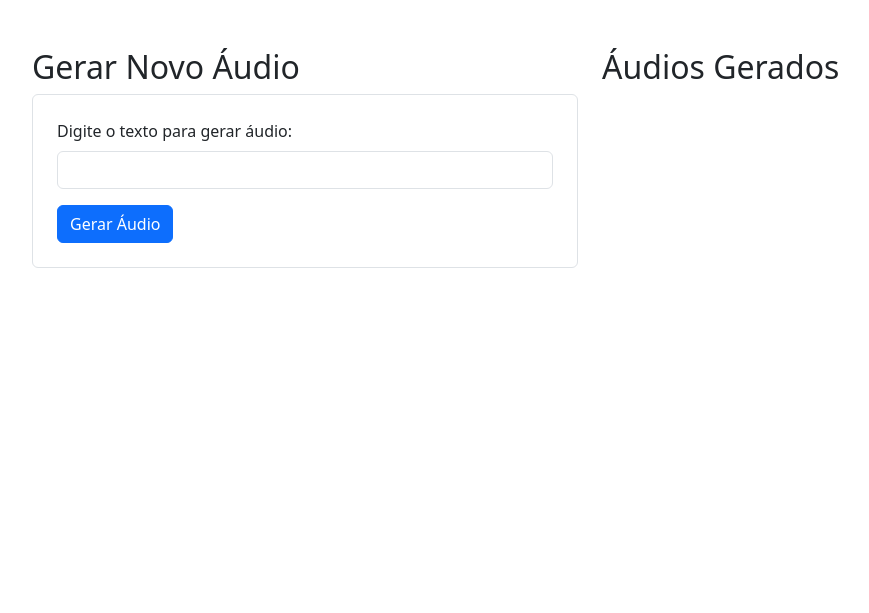
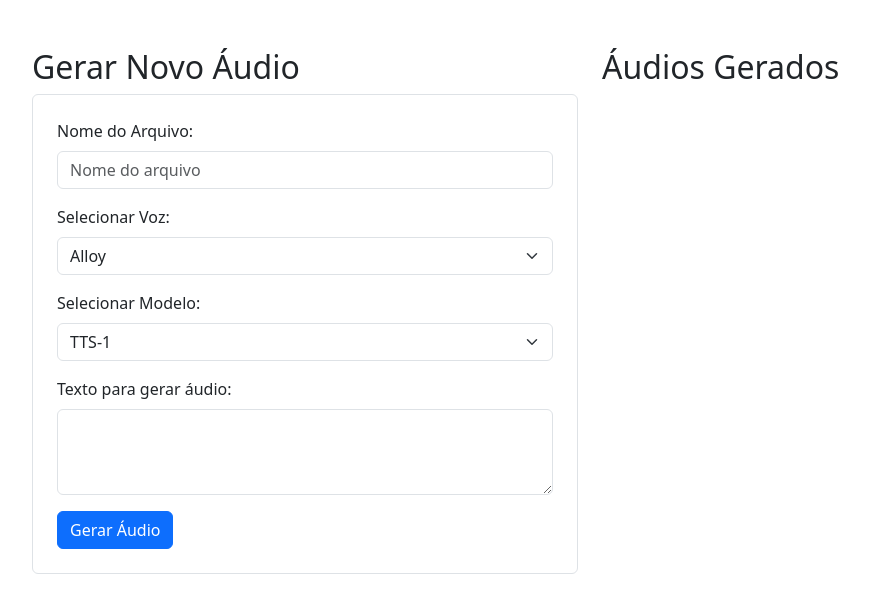
Before and after one commit to aNobre-redhat/audio-app, a Python web app: template templates/index.html in a window 1280 px wide. Shown: the top 613 px of the page, without its empty margins (50-919 px from the left). Run offline with Jinja, Linux system fonts and the light colour scheme; the template is opened without the code that fills it, so the values that code supplies are empty.

Commit message:
new voice options and form improvmnt

```diff
--- a/templates/index.html
+++ b/templates/index.html
@@ -9,8 +9,36 @@
         <h2>Gerar Novo Áudio</h2>
         <form action="{{ url_for('generate_audio') }}" method="post" class="mb-4 p-4 border rounded">
             <div class="mb-3">
-                <label for="text" class="form-label">Digite o texto para gerar áudio:</label>
-                <input type="text" id="text" name="text" class="form-control" required>
+                <label for="filename" class="form-label">Nome do Arquivo:</label>
+                <input type="text" id="filename" name="filename" class="form-control" placeholder="Nome do arquivo">
+            </div>
+
+            <!-- Dropdown para selecionar a voz -->
+            <div class="mb-3">
+                <label for="voice" class="form-label">Selecionar Voz:</label>
+                <select id="voice" name="voice" class="form-select" required>
+                    <option value="alloy">Alloy</option>
+                    <option value="echo">Echo</option>
+                    <option value="fable">Fable</option>
+                    <option value="onyx">Onyx</option>
+                    <option value="nova">Nova</option>
+                    <option value="shimmer">Shimmer</option>
+                </select>
+            </div>
+
+            <!-- Dropdown para selecionar o modelo -->
+            <div class="mb-3">
+                <label for="model" class="form-label">Selecionar Modelo:</label>
+                <select id="model" name="model" class="form-select" required>
+                    <option value="tts-1">TTS-1</option>
+                    <option value="tts-1-hd">TTS-1-HD</option>
+                </select>
+            </div>
+
+            <!-- Campo de texto para gerar áudio -->
+            <div class="mb-3">
+                <label for="text" class="form-label">Texto para gerar áudio:</label>
+                <textarea id="text" name="text" class="form-control" rows="3" required></textarea>
             </div>
             <button type="submit" class="btn btn-primary">Gerar Áudio</button>
         </form>
@@ -24,9 +52,14 @@
                 <div class="list-group-item">
                     <div class="d-flex justify-content-between align-items-center">
                         <strong>{{ audio }}</strong>
-                        <form action="{{ url_for('delete_audio', filename=audio) }}" method="post" style="display:inline;">
-                            <button type="submit" class="btn btn-danger btn-sm">Excluir</button>
-                        </form>
+                        <div>
+                            <form action="{{ url_for('delete_audio', filename=audio) }}" method="post" style="display:inline;">
+                                <button type="submit" class="btn btn-danger btn-sm">Excluir</button>
+                            </form>
+                            <a href="{{ url_for('download_audio', filename=audio) }}" class="btn btn-primary btn-sm ms-2">
+                                <i class="bi bi-download"></i> Download
+                            </a>
+                        </div>
                     </div>
                     <audio controls class="w-100 mt-2">
                         <source src="{{ url_for('play_audio', filename=audio) }}" type="audio/mpeg">
```
Also changed, not shown: app.py (+10 -71 lines).
